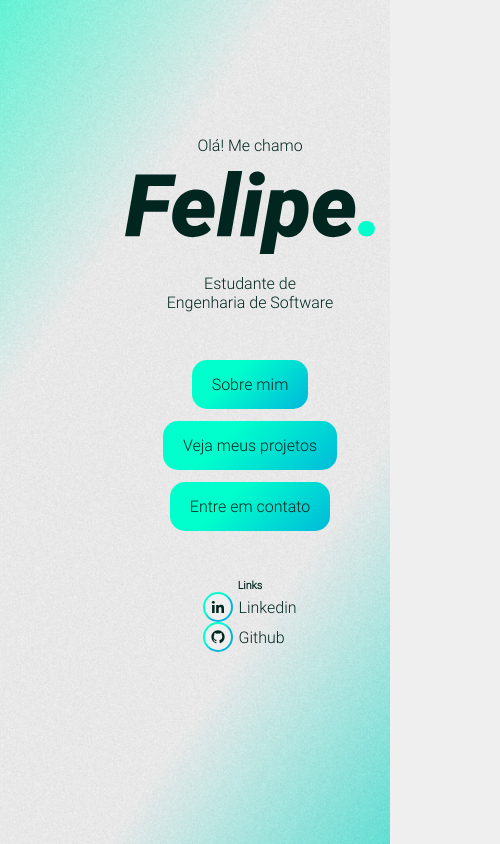
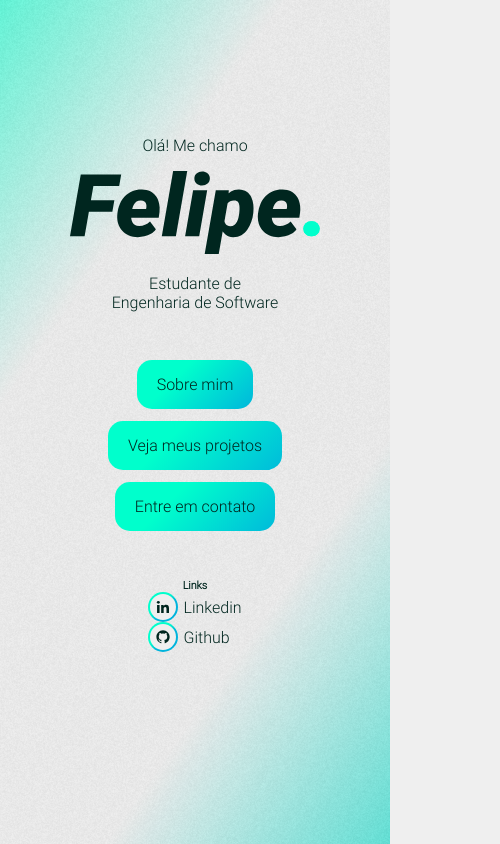
Before and after one commit to lipeRefosco/portfolio, a Next.js app: page / in a window 390 px wide. Shown: the top 844 px of the page, 500 px wide, since content can reach past the window. Built offline with nearby package versions, Linux system fonts and the light colour scheme.

Commit message:
fix: width of mobile devices

```diff
--- a/app/page.css
+++ b/app/page.css
@@ -1,5 +1,5 @@
 .main {
-    max-width: 500px;
+    max-width: 360px;
     width: 100svh;
     margin: 0 auto;
     padding: 40px;
```
